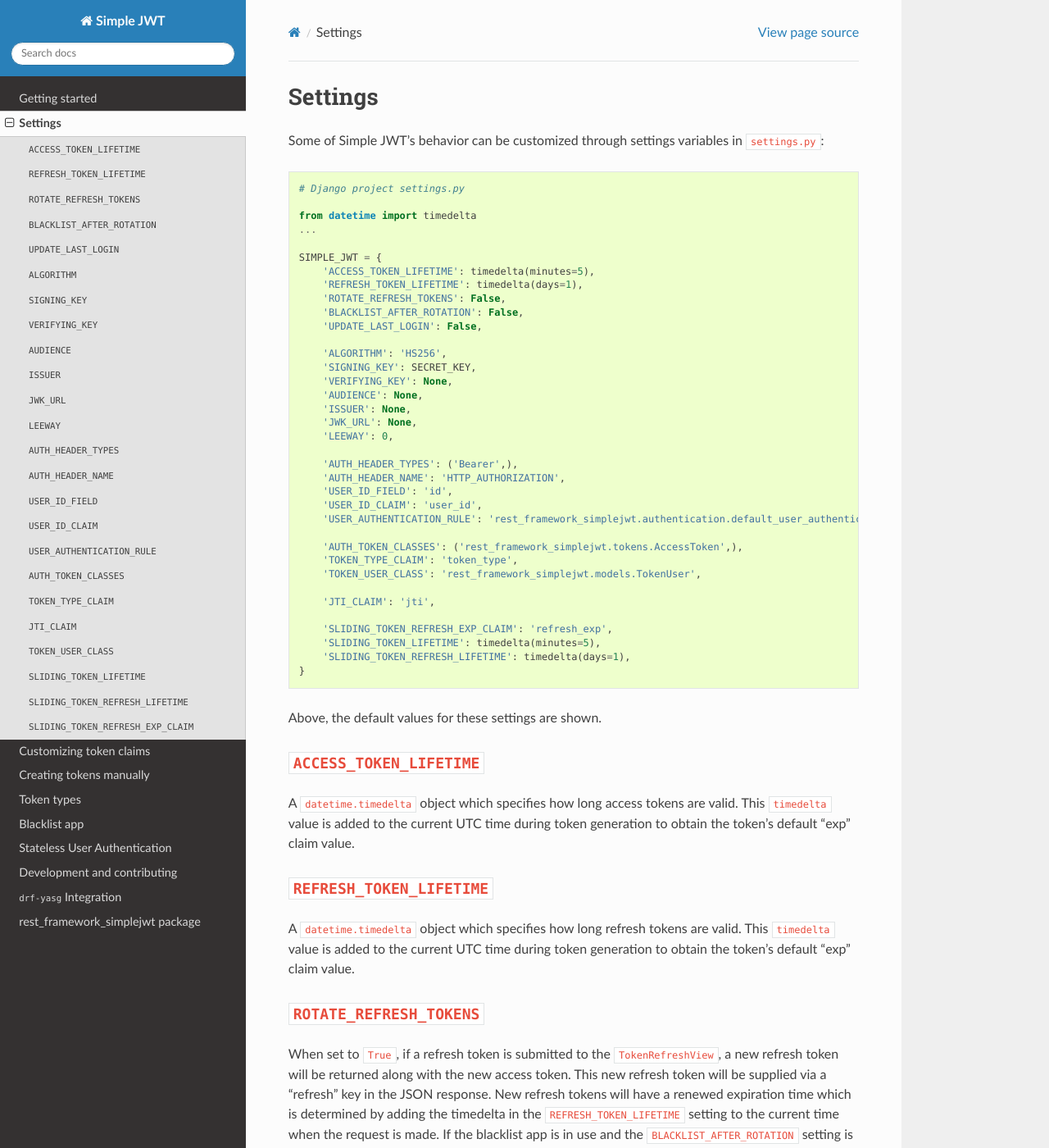
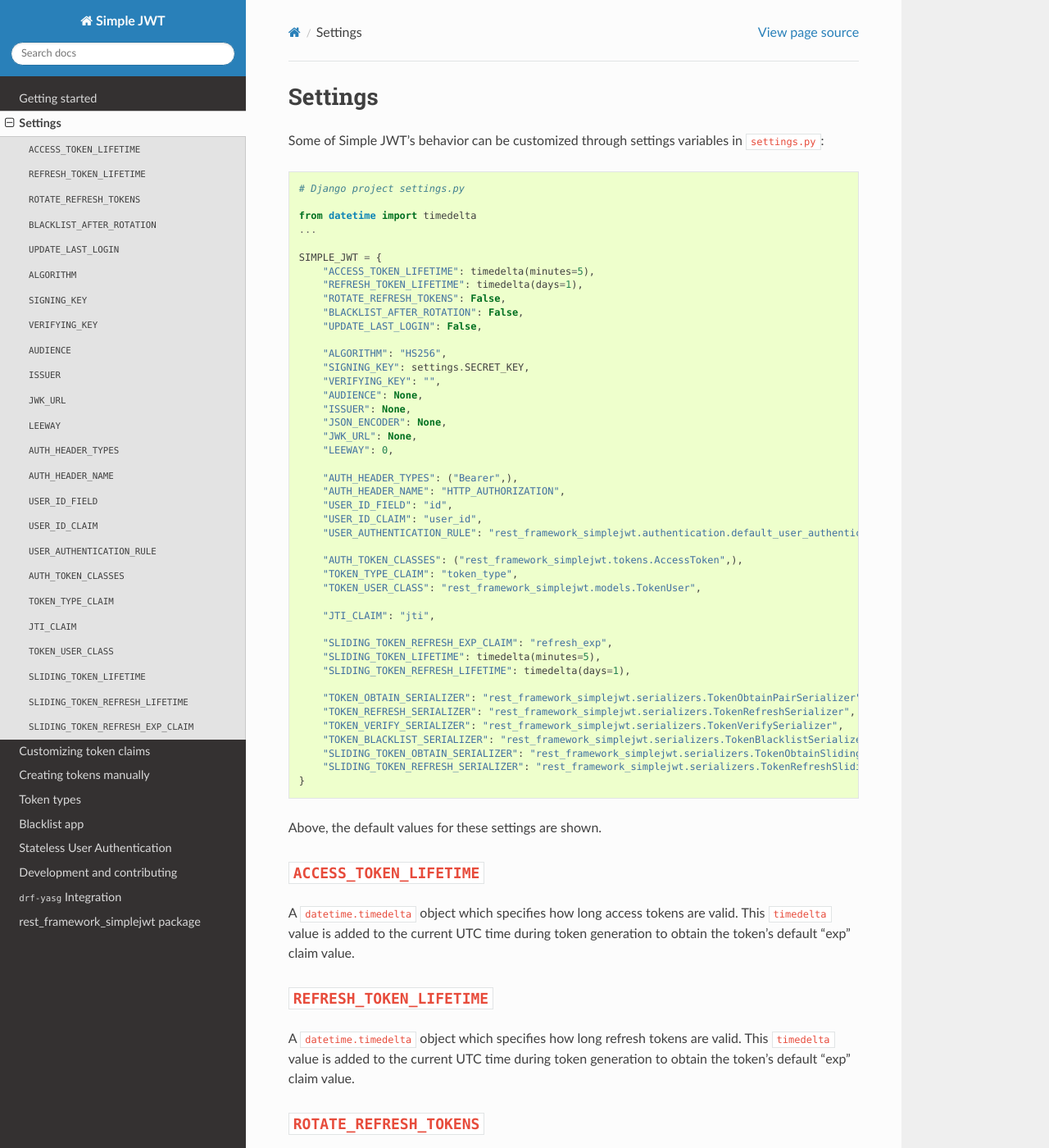
Before and after one commit to jazzband/djangorestframework-simplejwt, a Sphinx documentation site: the page built from docs/settings.rst, in a window 1280 px wide and 1400 px high. Shown: the whole window at 82% size. Built offline with Sphinx 7.4.7 and the Read the Docs theme 2.0.0, drawn with Linux system fonts in a browser that asks for light colours; the version number could not be read and is left out.

Commit message:
Update simplejwt settings in

```diff
--- a/docs/settings.rst
+++ b/docs/settings.rst
@@ -14,35 +14,43 @@ Some of Simple JWT's behavior can be customized through settings variables in
   ...
 
   SIMPLE_JWT = {
-      'ACCESS_TOKEN_LIFETIME': timedelta(minutes=5),
-      'REFRESH_TOKEN_LIFETIME': timedelta(days=1),
-      'ROTATE_REFRESH_TOKENS': False,
-      'BLACKLIST_AFTER_ROTATION': False,
-      'UPDATE_LAST_LOGIN': False,
+      "ACCESS_TOKEN_LIFETIME": timedelta(minutes=5),
+      "REFRESH_TOKEN_LIFETIME": timedelta(days=1),
+      "ROTATE_REFRESH_TOKENS": False,
+      "BLACKLIST_AFTER_ROTATION": False,
+      "UPDATE_LAST_LOGIN": False,
 
-      'ALGORITHM': 'HS256',
-      'SIGNING_KEY': SECRET_KEY,
-      'VERIFYING_KEY': None,
-      'AUDIENCE': None,
-      'ISSUER': None,
-      'JWK_URL': None,
-      'LEEWAY': 0,
+      "ALGORITHM": "HS256",
+      "SIGNING_KEY": settings.SECRET_KEY,
+      "VERIFYING_KEY": "",
+      "AUDIENCE": None,
+      "ISSUER": None,
+      "JSON_ENCODER": None,
+      "JWK_URL": None,
+      "LEEWAY": 0,
 
-      'AUTH_HEADER_TYPES': ('Bearer',),
-      'AUTH_HEADER_NAME': 'HTTP_AUTHORIZATION',
-      'USER_ID_FIELD': 'id',
-      'USER_ID_CLAIM': 'user_id',
-      'USER_AUTHENTICATION_RULE': 'rest_framework_simplejwt.authentication.default_user_authentication_rule',
+      "AUTH_HEADER_TYPES": ("Bearer",),
+      "AUTH_HEADER_NAME": "HTTP_AUTHORIZATION",
+      "USER_ID_FIELD": "id",
+      "USER_ID_CLAIM": "user_id",
+      "USER_AUTHENTICATION_RULE": "rest_framework_simplejwt.authentication.default_user_authentication_rule",
 
-      'AUTH_TOKEN_CLASSES': ('rest_framework_simplejwt.tokens.AccessToken',),
-      'TOKEN_TYPE_CLAIM': 'token_type',
-      'TOKEN_USER_CLASS': 'rest_framework_simplejwt.models.TokenUser',
+      "AUTH_TOKEN_CLASSES": ("rest_framework_simplejwt.tokens.AccessToken",),
+      "TOKEN_TYPE_CLAIM": "token_type",
+      "TOKEN_USER_CLASS": "rest_framework_simplejwt.models.TokenUser",
 
-      'JTI_CLAIM': 'jti',
+      "JTI_CLAIM": "jti",
 
-      'SLIDING_TOKEN_REFRESH_EXP_CLAIM': 'refresh_exp',
-      'SLIDING_TOKEN_LIFETIME': timedelta(minutes=5),
-      'SLIDING_TOKEN_REFRESH_LIFETIME': timedelta(days=1),
+      "SLIDING_TOKEN_REFRESH_EXP_CLAIM": "refresh_exp",
+      "SLIDING_TOKEN_LIFETIME": timedelta(minutes=5),
+      "SLIDING_TOKEN_REFRESH_LIFETIME": timedelta(days=1),
+
+      "TOKEN_OBTAIN_SERIALIZER": "rest_framework_simplejwt.serializers.TokenObtainPairSerializer",
+      "TOKEN_REFRESH_SERIALIZER": "rest_framework_simplejwt.serializers.TokenRefreshSerializer",
+      "TOKEN_VERIFY_SERIALIZER": "rest_framework_simplejwt.serializers.TokenVerifySerializer",
+      "TOKEN_BLACKLIST_SERIALIZER": "rest_framework_simplejwt.serializers.TokenBlacklistSerializer",
+      "SLIDING_TOKEN_OBTAIN_SERIALIZER": "rest_framework_simplejwt.serializers.TokenObtainSlidingSerializer",
+      "SLIDING_TOKEN_REFRESH_SERIALIZER": "rest_framework_simplejwt.serializers.TokenRefreshSlidingSerializer",
   }
 
 Above, the default values for these settings are shown.
```
